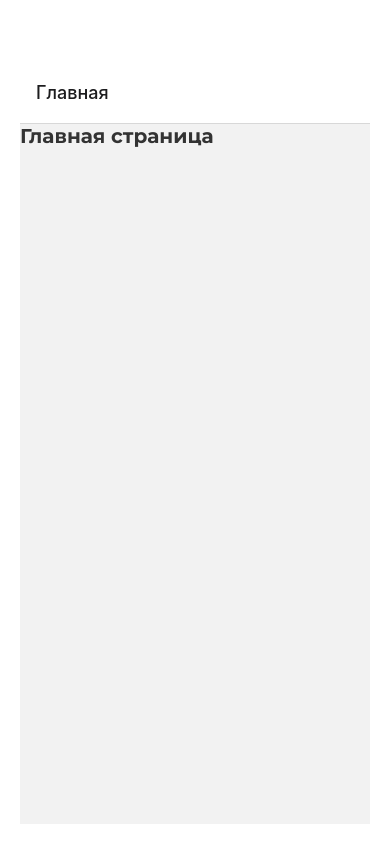
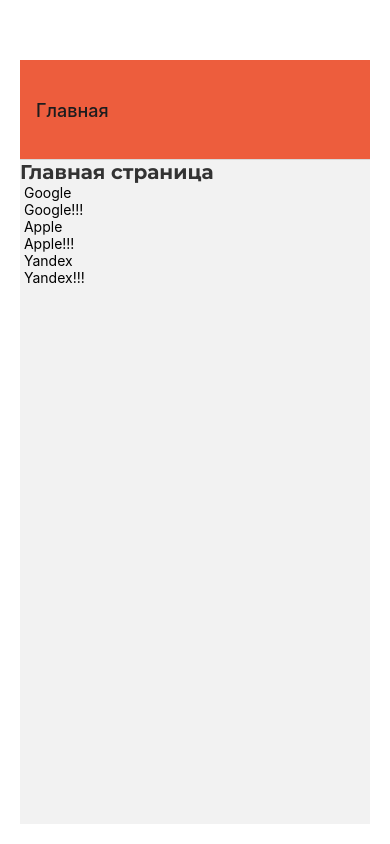
Before and after one commit to mtom4tut/FirstProgectReactNativeExpo, a React Native app: screen / in a window 390 px wide. Built offline with nearby package versions, Linux system fonts and the light colour scheme.

Commit message:
Навигация

```diff
--- a/navigate.js
+++ b/navigate.js
@@ -3,7 +3,7 @@ import { NavigationContainer } from '@react-navigation/native';
 import { createNativeStackNavigator } from '@react-navigation/native-stack';
 
 import Main from './page/Main';
-import Contacts from './page/Contacts';
+import FullInfo from './page/FullInfo';
 
 const Stack = createNativeStackNavigator();
 
@@ -11,8 +11,12 @@ export default function Navigate() {
   return (
     <NavigationContainer>
       <Stack.Navigator>
-        <Stack.Screen name='Main' component={Main} options={{ title: 'Главная' }} />
-        <Stack.Screen name='Contacts' component={Contacts} options={{ title: 'Контакты' }} />
+        <Stack.Screen
+          name='Main'
+          component={Main}
+          options={{ title: 'Главная', headerStyle: { backgroundColor: '#ed5d3d', height: 100 } }}
+        />
+        <Stack.Screen name='FullInfo' component={FullInfo} options={{ title: 'Статья' }} />
       </Stack.Navigator>
     </NavigationContainer>
   );
--- a/page/Contacts.js
+++ b/page/FullInfo.js
@@ -2,10 +2,11 @@ import { StyleSheet, Text, View } from 'react-native';
 
 import { gStyle } from '../styles';
 
-export default function Contacts() {
+export default function FullInfo({ route }) {
   return (
     <View>
-      <Text style={gStyle.title}>Страница про нас</Text>
+      <Text style={gStyle.title}>{route.params.name}</Text>
+      <Text>{route.params.full}</Text>
     </View>
   );
 }
--- a/page/Main.js
+++ b/page/Main.js
@@ -1,11 +1,28 @@
-import { StyleSheet, Text, View } from 'react-native';
+import { useState } from 'react';
+import { FlatList, StyleSheet, Text, TouchableOpacity, View } from 'react-native';
 
 import { gStyle } from '../styles';
 
-export default function Main() {
+export default function Main({ navigation }) {
+  const [news, setNews] = useState([
+    { id: '0', name: 'Google', anons: 'Google!!!', full: 'Google is cool!' },
+    { id: '1', name: 'Apple', anons: 'Apple!!!', full: 'Apple is cool!' },
+    { id: '2', name: 'Yandex', anons: 'Yandex!!!', full: 'Yandex is cool!' },
+  ]);
+
   return (
     <View>
       <Text style={gStyle.title}>Главная страница</Text>
+      <FlatList
+        data={news}
+        renderItem={({ item }) => (
+          <TouchableOpacity style={gStyle.title} onPress={() => navigation.navigate('FullInfo', item)}>
+            <Text> {item.name} </Text>
+            <Text> {item.anons} </Text>
+          </TouchableOpacity>
+        )}
+        keyExtractor={item => item.id}
+      />
     </View>
   );
 }
```
